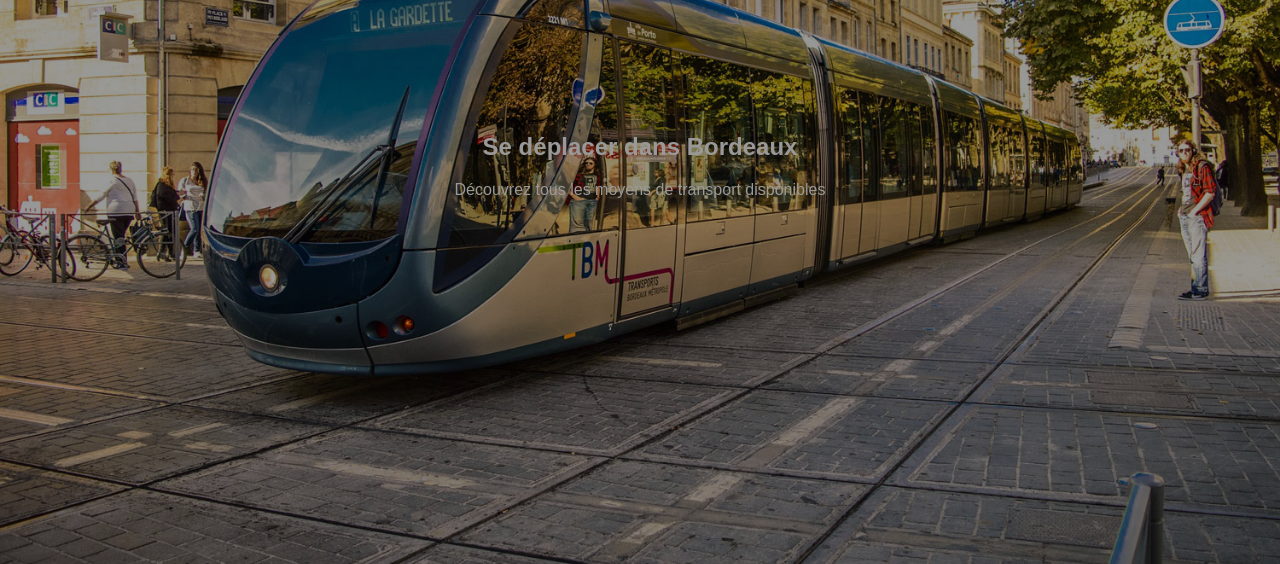
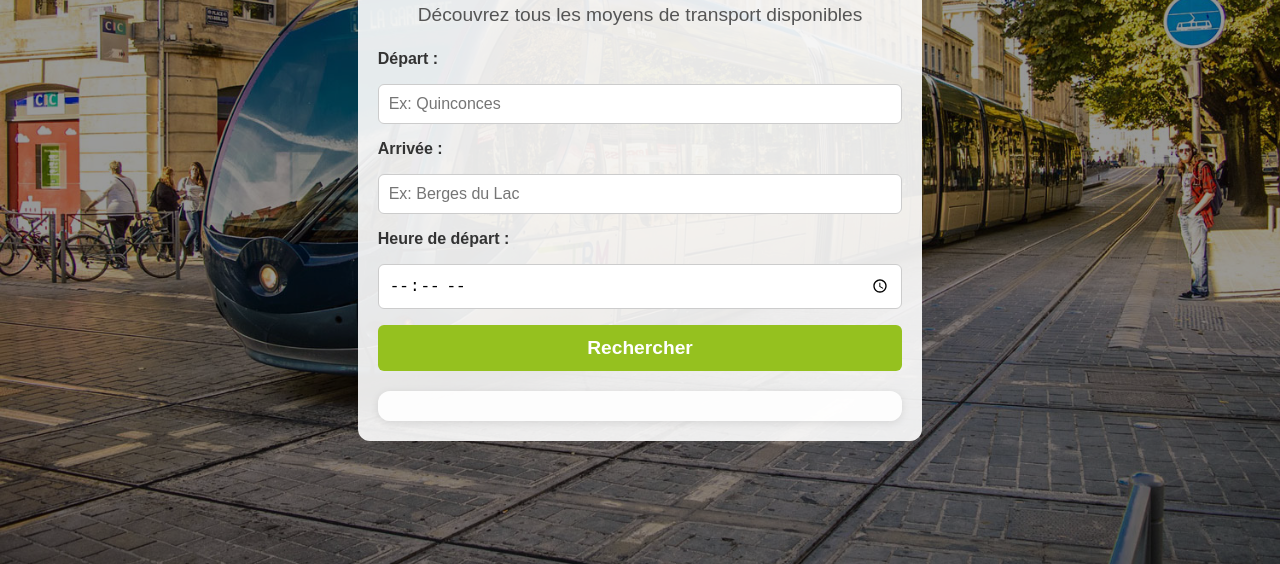
Before and after one commit to NepNath/projet-48h, a website: page html/deplacer.html in a window 1280 px wide. Shown: the part 372-936 px from the top of the page. Drawn offline with Linux system fonts and the light colour scheme.

Commit message:
new commit

```diff
--- a/assets/css/style.css
+++ b/assets/css/style.css
@@ -225,7 +225,6 @@ Login avec fond personnalisé + effet flottant
   background: linear-gradient(135deg, #ece9e6, #ffffff);
 }
 
-
 .login-box {
   background: white;
   padding: 2rem 3rem;
@@ -293,3 +292,110 @@ Login avec fond personnalisé + effet flottant
 .login-box a:hover {
   text-decoration: underline;
 }
+
+/* ------------------------------
+Modifications pour la page "Se déplacer"
+------------------------------ */
+
+/* Conteneur du contenu principal dans hero */
+.hero-content {
+  position: relative;
+  z-index: 2;
+  max-width: 600px;
+  padding: 20px;
+  background: rgba(255, 255, 255, 0.9);
+  border-radius: 12px;
+  color: #333;
+  text-align: center;
+}
+
+/* Titre et description dans hero */
+.hero-content h1 {
+  color: #009FE3;
+  font-size: 2.5rem;
+  margin-bottom: 0.5rem;
+}
+
+.hero-content p {
+  font-size: 1.2rem;
+  margin-bottom: 1.5rem;
+  color: #555;
+}
+
+/* Formulaire itinéraire */
+.itineraire-form {
+  display: flex;
+  flex-direction: column;
+  gap: 1rem;
+  text-align: left;
+  max-width: 600px;
+  margin: 0 auto;
+}
+
+.itineraire-form label {
+  font-weight: bold;
+  color: #333;
+}
+
+.itineraire-form input {
+  padding: 10px;
+  border-radius: 6px;
+  border: 1px solid #ccc;
+  font-size: 1rem;
+  width: 100%;
+  box-sizing: border-box;
+}
+
+.itineraire-form button {
+  background-color: #95C11F;
+  color: white;
+  border: none;
+  padding: 12px;
+  font-size: 1.2rem;
+  border-radius: 6px;
+  cursor: pointer;
+  transition: background-color 0.3s ease;
+  font-weight: bold;
+}
+
+.itineraire-form button:hover {
+  background-color: #7fa618;
+}
+
+/* Résultats itinéraire */
+#resultats-itineraire {
+  max-width: 600px;
+  margin: 20px auto 0;
+  background: rgba(255, 255, 255, 0.9);
+  padding: 15px 20px;
+  border-radius: 12px;
+  color: #333;
+  box-sizing: border-box;
+  text-align: left;
+  box-shadow: 0 2px 8px rgba(0,0,0,0.1);
+}
+
+#resultats-itineraire ul {
+  padding-left: 1.2rem;
+  margin: 0.5rem 0 0 0;
+}
+
+/* Responsive */
+@media (max-width: 640px) {
+  .hero-content {
+    max-width: 90%;
+    padding: 15px;
+  }
+
+  .itineraire-form {
+    max-width: 90%;
+  }
+
+  #resultats-itineraire {
+    max-width: 90%;
+  }
+
+  .hero-content h1 {
+    font-size: 1.8rem;
+  }
+}
--- a/html/deplacer.html
+++ b/html/deplacer.html
@@ -2,15 +2,15 @@
 <html lang="fr">
 <head>
   <meta charset="UTF-8" />
-  <meta name="viewport" content="width=device-width, initial-scale=1.0"/>
+  <meta name="viewport" content="width=device-width, initial-scale=1" />
   <title>Se déplacer</title>
-  <link rel="stylesheet" href="/assets/css/style.css"/>
+  <link rel="stylesheet" href="/assets/css/style.css" />
 </head>
 <body>
 
   <header>
     <div class="header-container">
-      <a href="index.html">
+      <a href="/">
         <img src="https://upload.wikimedia.org/wikipedia/fr/thumb/f/f5/Logo_TBM_2023.svg/2560px-Logo_TBM_2023.svg.png" alt="Logo TBM" class="logo" />
       </a>
       <nav class="main-nav">
@@ -25,13 +25,48 @@
     </div>
   </header>
 
-  <!-- Fond avec image -->
   <section class="hero-image">
     <div class="hero-content">
       <h1>Se déplacer dans Bordeaux</h1>
       <p>Découvrez tous les moyens de transport disponibles</p>
+
+      <form id="itineraire-form" class="itineraire-form">
+        <label for="depart">Départ :</label>
+        <input type="text" id="depart" name="depart" placeholder="Ex: Quinconces" required />
+
+        <label for="arrivee">Arrivée :</label>
+        <input type="text" id="arrivee" name="arrivee" placeholder="Ex: Berges du Lac" required />
+
+        <label for="heure">Heure de départ :</label>
+        <input type="time" id="heure" name="heure" required />
+
+        <button type="submit">Rechercher</button>
+      </form>
+
+      <div id="resultats-itineraire"></div>
     </div>
   </section>
 
+<script>
+  const form = document.getElementById('itineraire-form');
+  const resultats = document.getElementById('resultats-itineraire');
+
+  form.addEventListener('submit', (e) => {
+    e.preventDefault();
+    const depart = form.depart.value;
+    const arrivee = form.arrivee.value;
+    const heure = form.heure.value;
+
+    resultats.innerHTML = `
+      <p>Itinéraire de <strong>${depart}</strong> à <strong>${arrivee}</strong> à partir de <strong>${heure}</strong> :</p>
+      <ul>
+        <li>Prendre le tram ligne B direction Berges du Lac</li>
+        <li>Changement à Quinconces</li>
+        <li>Arrivée prévue à <strong>${arrivee}</strong> à <strong>${heure}</strong></li>
+      </ul>
+    `;
+  });
+</script>
+
 </body>
 </html>
```
